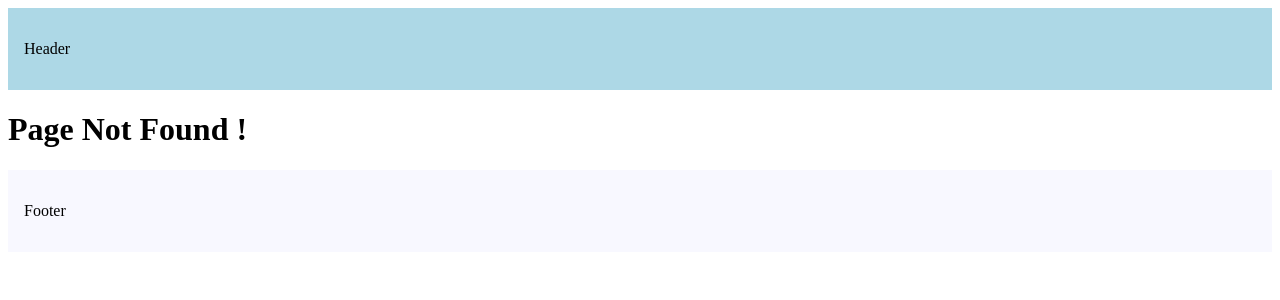
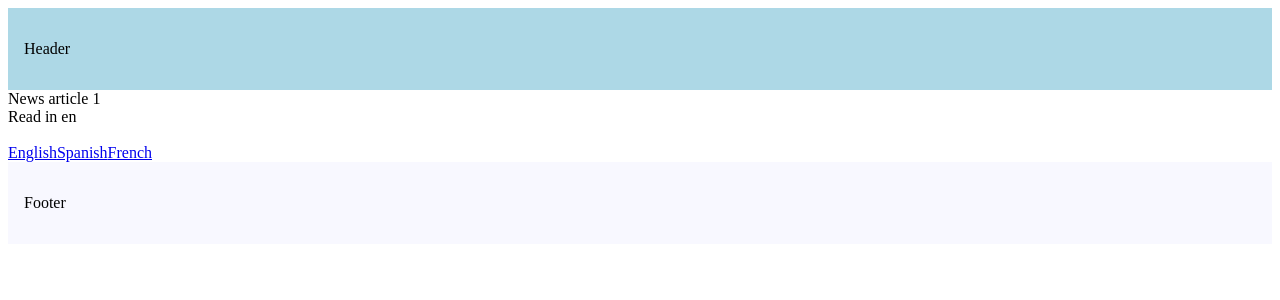
Before and after one commit to Shubham3297/NextJs-Concepts, a Next.js app in the folder nextjs-concept/: page /articles/1 in a window 1280 px wide. Before the commit this address had no page. Shown: the top 300 px of the page. Built offline with nearby package versions, Linux system fonts and the light colour scheme.

Commit message:
params and searchParams in Sever component

```diff
--- /dev/null
+++ b/nextjs-concept/src/app/articles/[articleId]/page.tsx
@@ -0,0 +1,25 @@
+import Link from "next/link";
+
+export default async function NewsArticle({
+  params,
+  searchParams,
+}: {
+  params: Promise<{ articleId: String }>;
+  searchParams: Promise<{ lang?: "en" | "es" | "fr" }>;
+}) {
+  const { articleId } = await params;
+  const { lang = "en" } = await searchParams;
+
+  return (
+    <>
+      <div>News article {articleId}</div>
+      <div>Read in {lang}</div>
+      <br></br>
+      <div>
+        <Link href={`/articles/${articleId}?lang=en`}>English</Link>
+        <Link href={`/articles/${articleId}?lang=es`}>Spanish</Link>
+        <Link href={`/articles/${articleId}?lang=fr`}>French</Link>
+      </div>
+    </>
+  );
+}
--- a/nextjs-concept/src/app/page.tsx
+++ b/nextjs-concept/src/app/page.tsx
@@ -6,6 +6,9 @@ export default function page() {
       <h1>Welcome Home !</h1>
       <Link href="/blog">Blog</Link>
       <Link href="/products">Products</Link>
+      <br />
+      <Link href="/articles/breaking-news-1234?lang=en">Read in English</Link>
+      <Link href="/articles/breaking-news-4321?lang=fr">Read in French</Link>
     </>
   );
 }
```
